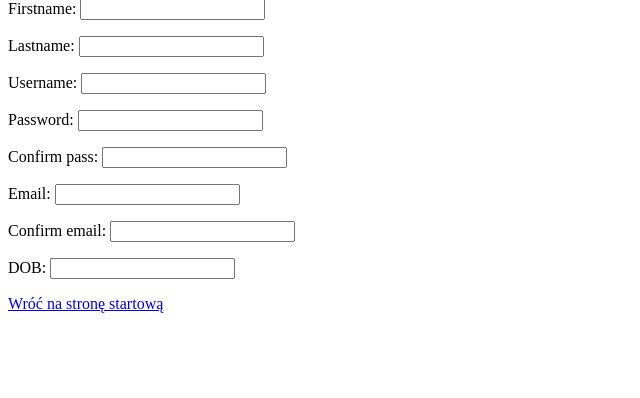
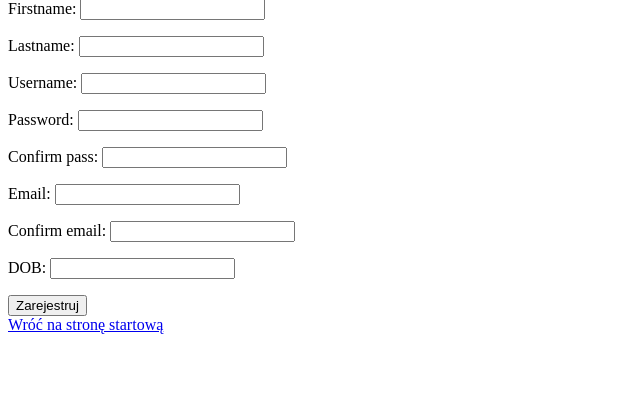
Before and after one commit to PatNP21/PWSIP_PZ1_2021_GR1, a Django app: page /register/ in a window 1280 px wide. Shown: the part 43-441 px from the top of the page, without its empty margins (0-640 px from the left). Run offline with Django 3.2, Linux system fonts and the light colour scheme.

Commit message:
Poprawka formularza rejestracji

```diff
--- a/templates/register/register.html
+++ b/templates/register/register.html
@@ -5,7 +5,11 @@
     </head>
     <body>
         Tu bedzie rejestracja
+        <form action = "{% url 'register:registerPage' %}" method = "POST">
+        {% csrf_token %}
         {{form.as_p}}
+        <input type="submit" value = "Zarejestruj" class = 'login-form-field'/>
+        </form>
         <a href = "{% url 'home:homePage' %}">Wróć na stronę startową</a>
     </body>
 </html>
```
